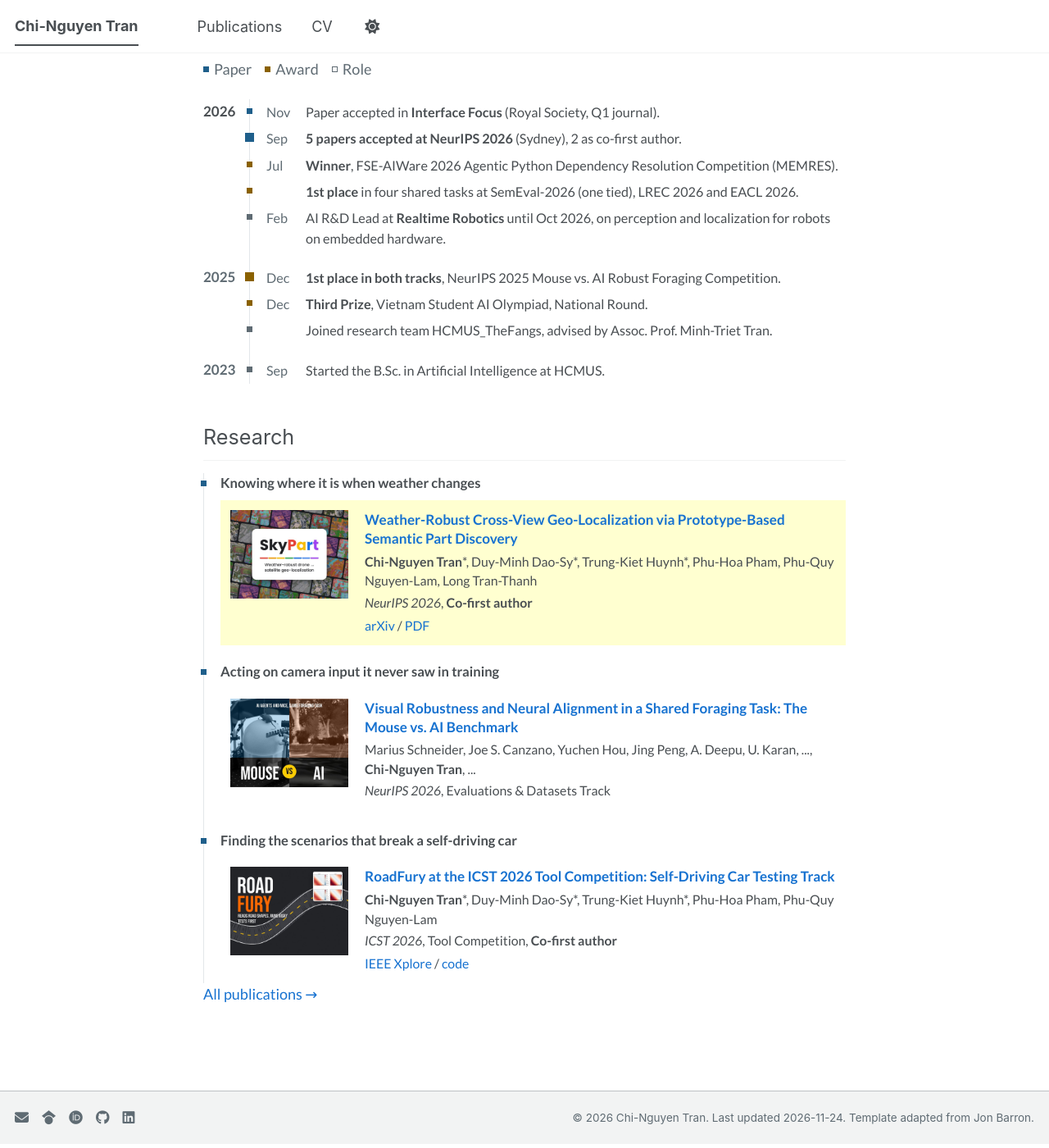
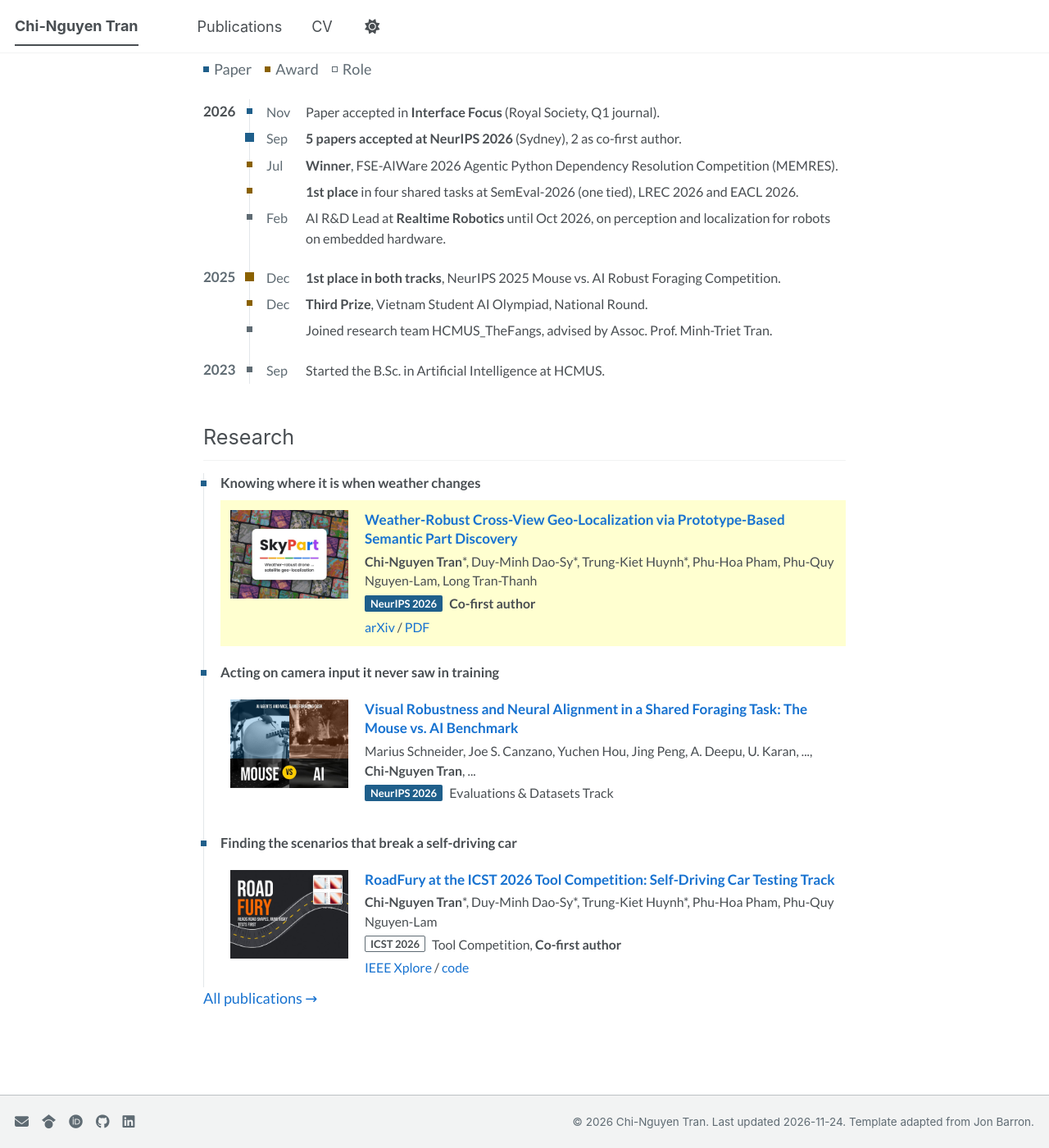
Before and after one commit to chisngyen/chisngyen.github.io, a Jekyll site: the page built from _pages/about.md, in a window 1280 px wide and 1400 px high, scrolled down 612 px. Shown: the whole window at 82% size. Built offline with Jekyll 4.4.1, drawn with Linux system fonts in a browser that asks for light colours.

Commit message:
Publication cards: venue tag by category

```diff
--- a/_includes/pub-card.html
+++ b/_includes/pub-card.html
@@ -25,7 +25,7 @@
   <div class="pub__body">
     <a class="pub__title" href="{{ link }}">{{ post.title }}</a>
     <div class="pub__authors">{{ authors }}</div>
-    <div class="pub__venue"><em>{{ post.venue_short }}</em>{% if post.track and post.track != "Main Track" %}, {{ post.track }}{% endif %}{% if post.role %}, <span class="pub__role">{{ post.role }}</span>{% endif %}</div>
+    <div class="pub__venue"><span class="pub__tag pub__tag--{{ post.category }}">{{ post.venue_short }}</span>{% assign meta = "" %}{% if post.track and post.track != "Main Track" %}{% assign meta = post.track %}{% endif %}<span class="pub__meta">{{ meta }}{% if post.role %}{% if meta != "" %}, {% endif %}<span class="pub__role">{{ post.role }}</span>{% endif %}</span></div>
     {% if post.highlight %}<div class="pub__highlight">{{ post.highlight }}</div>{% endif %}
     {% if post.award %}<div class="pub__award">{{ post.award }}</div>{% endif %}
     <div class="pub__links">{% assign sep = "" %}{% if post.arxiv %}<a href="{{ post.arxiv }}">arXiv</a>{% assign sep = " / " %}{% endif %}{% if post.pdf %}{{ sep }}<a href="{{ post.pdf }}">PDF</a>{% assign sep = " / " %}{% endif %}{% if post.paperurl %}{{ sep }}<a href="{{ post.paperurl }}">{{ post.paperlabel | default: "paper" }}</a>{% assign sep = " / " %}{% endif %}{% if post.code %}{{ sep }}<a href="{{ post.code }}">code</a>{% assign sep = " / " %}{% endif %}{% if post.report %}{{ sep }}<a href="{{ post.report }}">report</a>{% endif %}</div>
--- a/_sass/layout/_custom.scss
+++ b/_sass/layout/_custom.scss
@@ -179,3 +179,12 @@ html.cvp-lock { overflow: hidden; }
 .pl-scholar { display: inline-flex; align-items: center; gap: 6px; font-size: 0.85em; }
 .pl-scholar i { color: var(--pub-muted); }
 #main.home-barron .page__title { font-size: 2.1em; font-weight: 400; letter-spacing: -0.01em; margin-bottom: 12px; }
+
+/* Venue tag: conference filled accent, journal filled ink, competition outlined */
+.pub__venue { display: flex; flex-wrap: wrap; align-items: center; gap: 4px 8px; margin-top: 4px; }
+.pub__tag { display: inline-flex; align-items: center; height: 20px; padding: 0 6px; border: 1px solid transparent; border-radius: 2px; font-size: 0.82em; font-weight: 700; line-height: 1; white-space: nowrap; font-variant-numeric: tabular-nums; }
+.pub__tag--conferences { background: var(--pub-accent); color: #fff; }
+.pub__tag--journals { background: var(--global-text-color); color: var(--global-bg-color); }
+.pub__tag--competition, .pub__tag--preprints { border-color: var(--pub-muted); color: var(--global-text-color); }
+html[data-theme="dark"] .pub__tag--conferences { color: #10161b; }
+.pub__meta:empty { display: none; }
```
